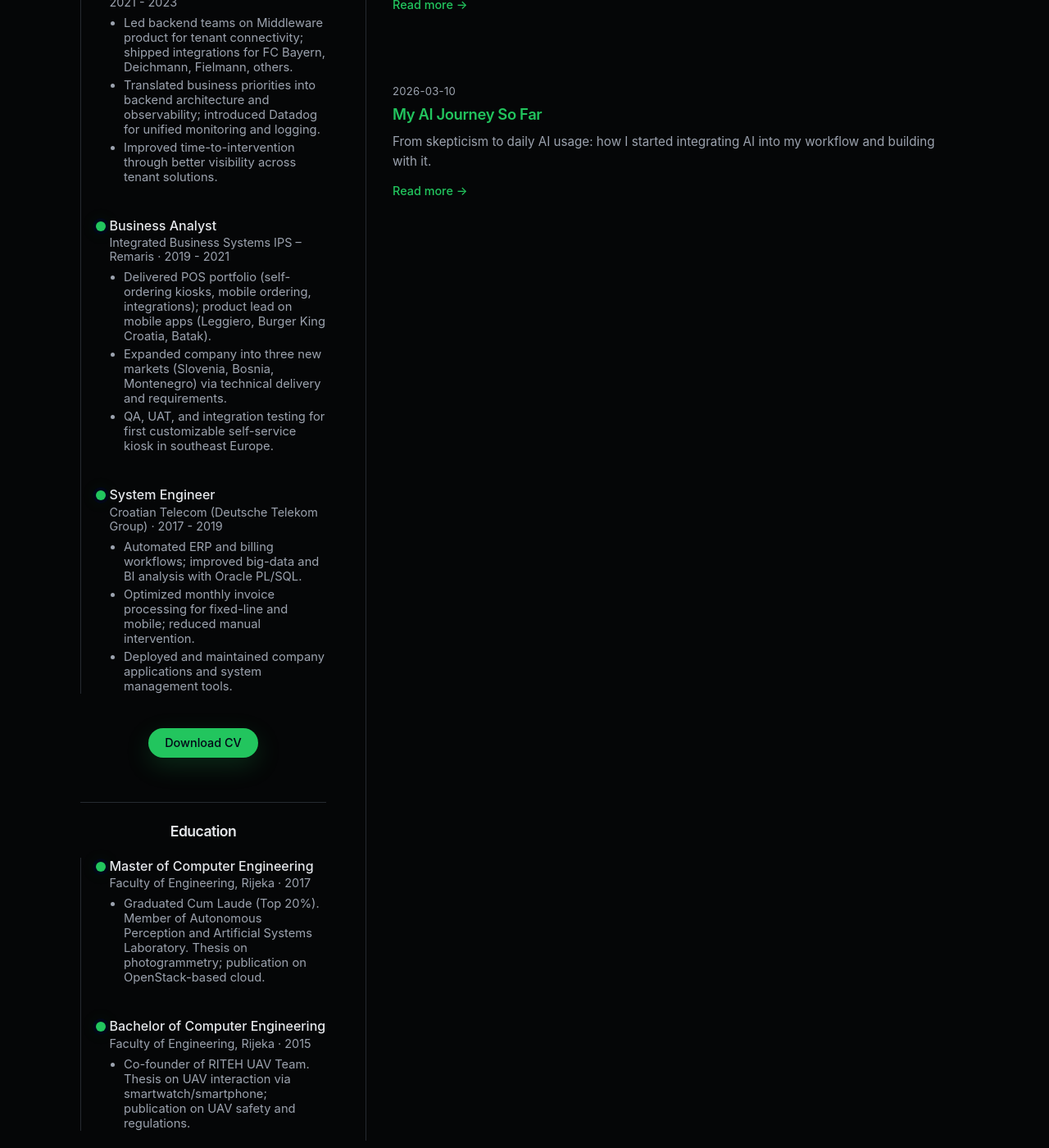
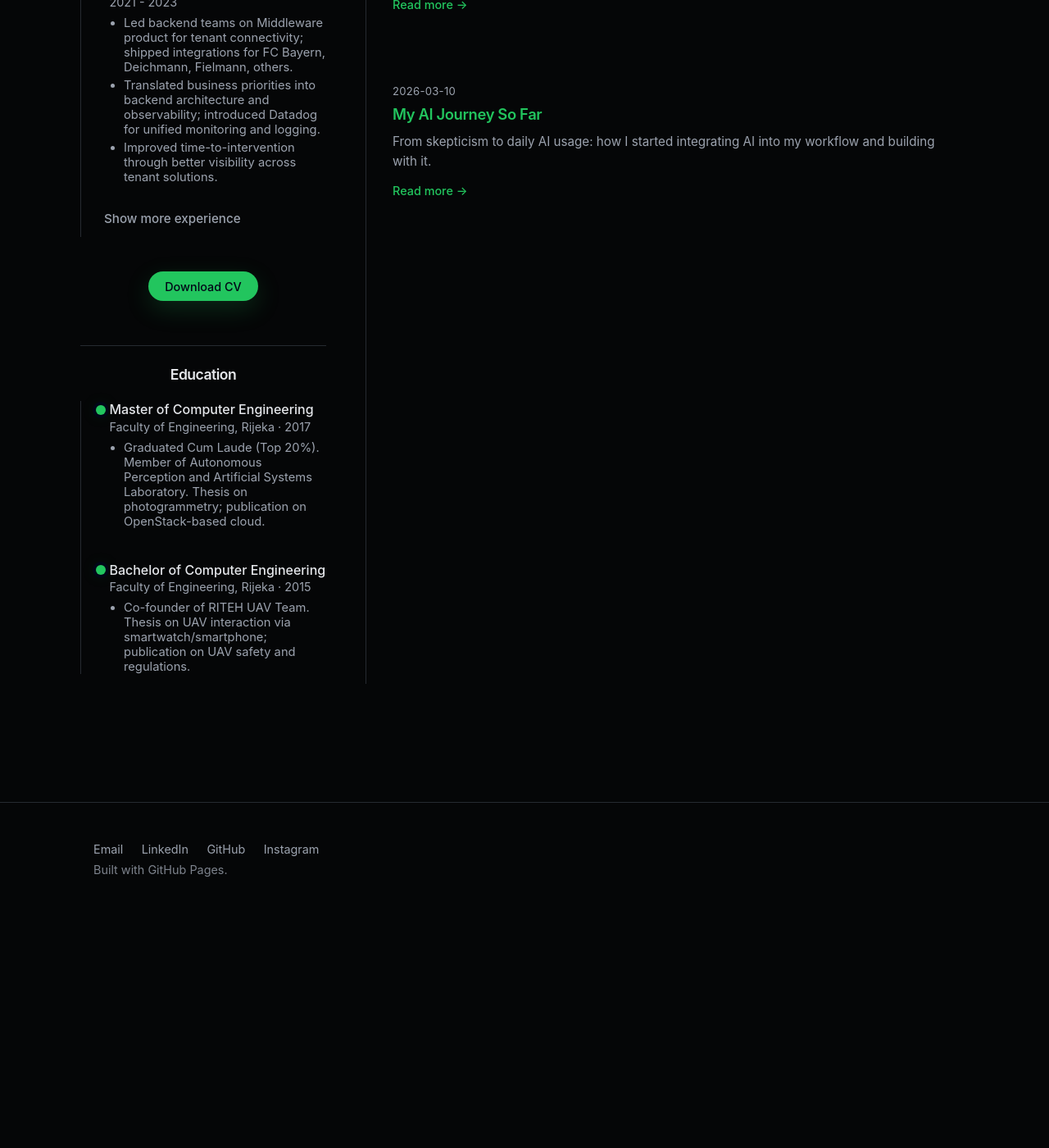
Before and after one commit to domagojpoljancic/personal-page, a Jekyll site: the page built from index.md, in a window 1280 px wide and 1400 px high, scrolled down 1049 px. Shown: the whole window at 82% size. Built offline with Jekyll 4.4.1, drawn with Linux system fonts in a browser that asks for light colours; after the commit the page ends 2118 px from its top, so only the background shows below that.

Commit message:
ux: move desktop experience toggle to end on expand
Single toggle moved via JS slots.
Revert with: git revert HEAD --no-edit && git push

Made-with: Cursor

```diff
--- a/assets/mobile-sidebar.js
+++ b/assets/mobile-sidebar.js
@@ -32,6 +32,31 @@
     if (bottomBtn) bottomBtn.setAttribute('aria-expanded', expanded ? 'true' : 'false');
   }
 
+  function setExperienceDesktopExpanded(expanded) {
+    var btn = document.getElementById('experience-desktop-toggle-btn');
+    var panel = document.getElementById('experience-more-panel');
+    var slotTop = document.getElementById('experience-toggle-slot-top');
+    var slotBottom = document.getElementById('experience-toggle-slot-bottom');
+    if (!btn || !panel) return;
+
+    if (slotTop && slotBottom) {
+      if (expanded) {
+        slotBottom.appendChild(btn);
+      } else {
+        slotTop.appendChild(btn);
+      }
+    }
+
+    btn.setAttribute('aria-expanded', expanded ? 'true' : 'false');
+    panel.classList.toggle('experience-expanded-mobile', expanded);
+    panel.setAttribute('aria-hidden', expanded ? 'false' : 'true');
+
+    var more = btn.querySelector('.experience-toggle-label-more');
+    var less = btn.querySelector('.experience-toggle-label-less');
+    if (more) more.hidden = expanded;
+    if (less) less.hidden = !expanded;
+  }
+
   function applyDesktop() {
     var expSection = document.getElementById('experience-section');
     var expPanel = document.getElementById('experience-more-panel');
@@ -40,21 +65,19 @@
     if (expSection) expSection.removeAttribute('data-mobile-exp');
     if (eduSection) eduSection.removeAttribute('data-mobile-edu');
     if (expPanel) {
-      expPanel.classList.add('experience-expanded-mobile');
-      expPanel.removeAttribute('aria-hidden');
+      expPanel.classList.remove('experience-expanded-mobile');
+      expPanel.setAttribute('aria-hidden', 'true');
     }
     if (eduPanel) {
       eduPanel.classList.add('education-expanded-mobile');
       eduPanel.removeAttribute('aria-hidden');
     }
-    var t = document.getElementById('experience-expand-btn-top');
-    var b = document.getElementById('experience-collapse-btn-bottom');
-    if (t) t.setAttribute('aria-expanded', 'true');
-    if (b) b.setAttribute('aria-expanded', 'true');
     var et = document.getElementById('education-expand-btn-top');
     var eb = document.getElementById('education-collapse-btn-bottom');
     if (et) et.setAttribute('aria-expanded', 'true');
     if (eb) eb.setAttribute('aria-expanded', 'true');
+
+    setExperienceDesktopExpanded(false);
   }
 
   function applyMobileInitial() {
@@ -99,6 +122,15 @@
     });
   }
 
+  var expDesktopBtn = document.getElementById('experience-desktop-toggle-btn');
+  if (expDesktopBtn) {
+    expDesktopBtn.addEventListener('click', function () {
+      if (isMobile()) return;
+      var open = expDesktopBtn.getAttribute('aria-expanded') === 'true';
+      setExperienceDesktopExpanded(!open);
+    });
+  }
+
   syncViewport();
   window.matchMedia(MQ).addEventListener('change', syncViewport);
 })();
--- a/assets/styles.css
+++ b/assets/styles.css
@@ -532,6 +532,43 @@ body.site {
 }
 
 /* Mobile-only: collapsible experience / education (desktop unchanged) */
+.experience-second-desktop-only {
+  display: none;
+}
+
+.experience-desktop-toggle {
+  display: none;
+  width: 100%;
+  padding: 0.75rem 0;
+  min-height: 44px;
+  box-sizing: border-box;
+  background: transparent;
+  border: none;
+  color: var(--text-muted);
+  font: inherit;
+  font-size: 0.95rem;
+  font-weight: 500;
+  text-align: left;
+  cursor: pointer;
+  -webkit-tap-highlight-color: transparent;
+}
+
+.experience-desktop-toggle:hover,
+.experience-desktop-toggle:focus-visible {
+  color: var(--accent);
+  outline: none;
+}
+
+.experience-desktop-toggle:focus-visible {
+  box-shadow: 0 0 0 2px var(--accent-soft);
+  border-radius: 10px;
+}
+
+.experience-toggle-slot-top,
+.experience-toggle-slot-bottom {
+  width: 100%;
+}
+
 .experience-mobile-top,
 .experience-mobile-bottom,
 .experience-mobile-top-cv-only {
@@ -683,8 +720,31 @@ body.site {
     display: none !important;
   }
 
-  #experience-more-panel,
+  .experience-second-desktop-only {
+    display: block !important;
+  }
+
+  .experience-more-second-mobile-only {
+    display: none !important;
+  }
+
+  .experience-desktop-toggle {
+    display: block !important;
+  }
+
+  .experience-second-desktop-only {
+    padding-bottom: 1rem;
+  }
+
   #education-panel {
+    display: block !important;
+  }
+
+  #experience-more-panel:not(.experience-expanded-mobile) {
+    display: none !important;
+  }
+
+  #experience-more-panel.experience-expanded-mobile {
     display: block !important;
   }
 }
--- a/index.md
+++ b/index.md
@@ -84,13 +84,32 @@ title: Home
               </div>
             {% endfor %}
             {% if exp_roles.size > 1 %}
+              {% for role in exp_roles offset:1 limit:1 %}
+                <div class="timeline-item experience-second-desktop-only">
+                  <div class="timeline-marker"></div>
+                  <div class="timeline-content">
+                    <h3 class="timeline-role">{{ role.title }}</h3>
+                    <p class="timeline-meta">{{ role.company }} · {{ role.dates }}</p>
+                    <ul class="timeline-bullets">
+                      {% for bullet in role.bullets %}
+                        <li>{{ bullet }}</li>
+                      {% endfor %}
+                    </ul>
+                  </div>
+                </div>
+              {% endfor %}
+            {% endif %}
+            {% if exp_roles.size > 2 %}
+              <div id="experience-toggle-slot-top" class="experience-toggle-slot-top"></div>
+            {% endif %}
+            {% if exp_roles.size > 1 %}
             <div class="experience-mobile-top">
               <button type="button" class="sidebar-expand-btn sidebar-expand-experience-top" id="experience-expand-btn-top" aria-expanded="false" aria-controls="experience-more-panel">Show more experience</button>
               <a class="btn-primary cv-button cv-button-mobile-collapsed" href="{{ '/assets/Domagoj_Poljancic_CV_2026.pdf' | relative_url }}">Download CV</a>
             </div>
             <div id="experience-more-panel" class="experience-more-panel">
               {% for role in exp_roles offset:1 %}
-                <div class="timeline-item">
+                <div class="timeline-item{% if forloop.first %} experience-more-second-mobile-only{% endif %}">
                   <div class="timeline-marker"></div>
                   <div class="timeline-content">
                     <h3 class="timeline-role">{{ role.title }}</h3>
@@ -104,6 +123,14 @@ title: Home
                 </div>
               {% endfor %}
             </div>
+            {% if exp_roles.size > 2 %}
+              <div id="experience-toggle-slot-bottom" class="experience-toggle-slot-bottom">
+                <button type="button" class="experience-desktop-toggle" id="experience-desktop-toggle-btn" aria-expanded="false" aria-controls="experience-more-panel">
+                  <span class="experience-toggle-label-more">Show more experience</span>
+                  <span class="experience-toggle-label-less" hidden>Show less experience</span>
+                </button>
+              </div>
+            {% endif %}
             <div class="experience-mobile-bottom">
               <button type="button" class="sidebar-expand-btn sidebar-expand-experience-bottom" id="experience-collapse-btn-bottom" aria-expanded="true" aria-controls="experience-more-panel">Hide experience</button>
               <a class="btn-primary cv-button cv-button-mobile-expanded" href="{{ '/assets/Domagoj_Poljancic_CV_2026.pdf' | relative_url }}">Download CV</a>
```
